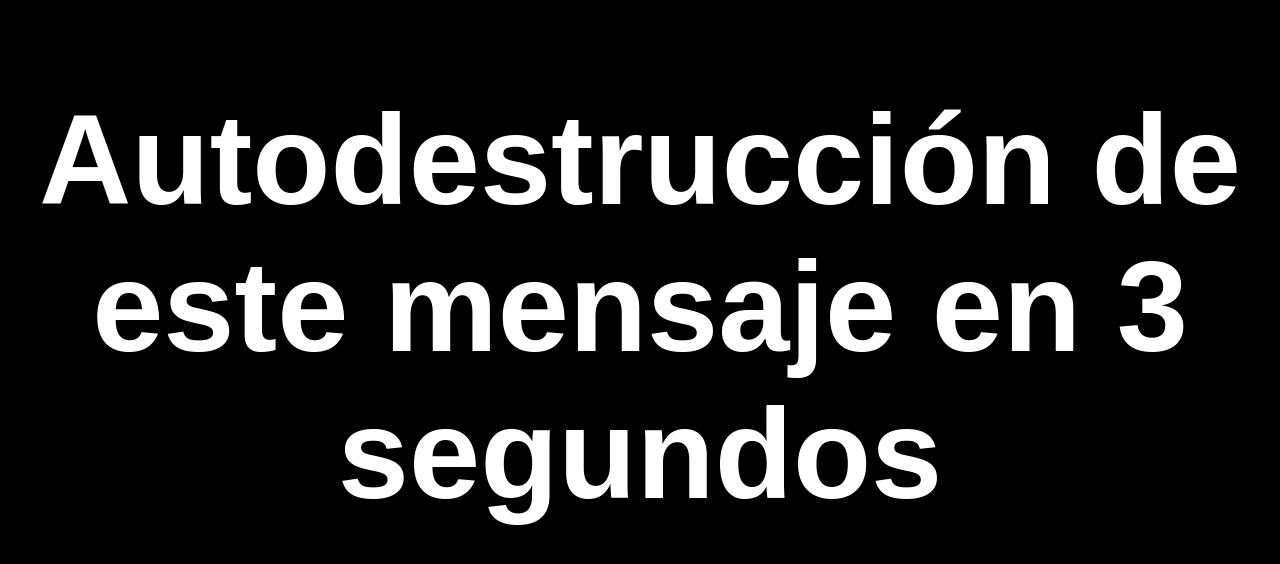
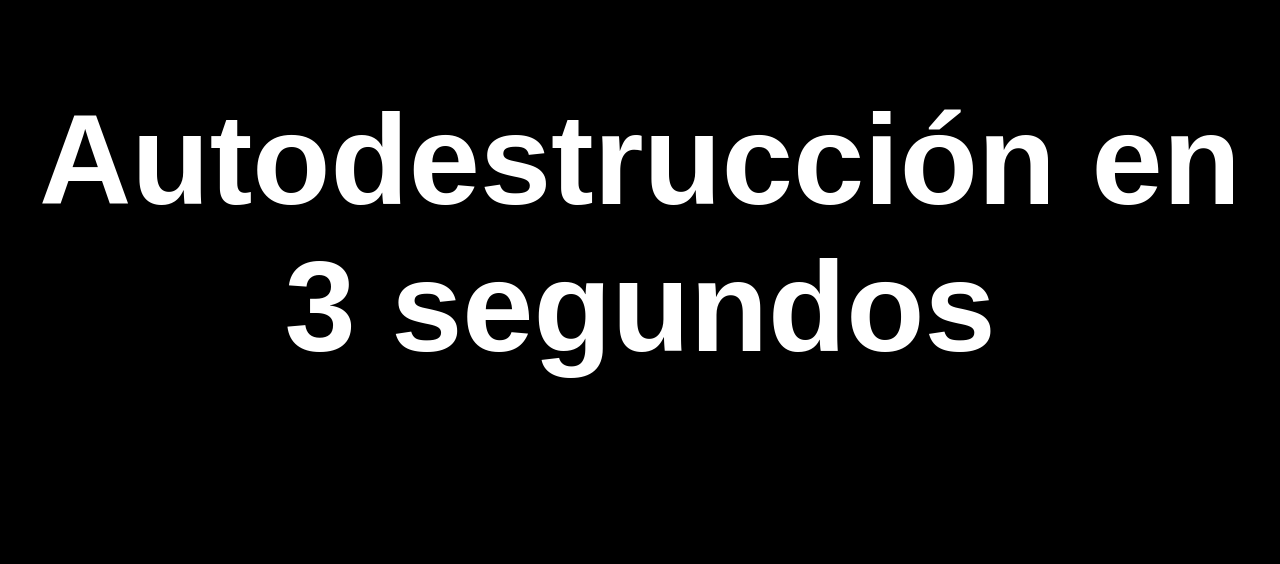
Before and after one commit to Eduard0PC/cumple, a plain HTML site: page index.html in a window 1280 px wide. Both pictures are taken after a click on the button "Regalo sorpresa". Drawn offline with Linux system fonts and the light colour scheme.

Commit message:
Update index.html

```diff
--- a/index.html
+++ b/index.html
@@ -143,7 +143,7 @@
         function aquenoteloesperabas() {
             alert("La sorpresa es este maravilloso mensaje emergente, ¡ojalá te haya gustado! :D");
             document.body.style.backgroundColor = "black";
-            document.body.innerHTML = "<h1 style='color: white; font-size: 10vw;'>Autodestrucción de este mensaje en <span id='countdown'>5</span> segundos</h1>";
+            document.body.innerHTML = "<h1 style='color: white; font-size: 10vw;'>Autodestrucción en <span id='countdown'>5</span> segundos</h1>";
 
             let countdown = 5;
             const countdownElement = document.getElementById('countdown');
```
